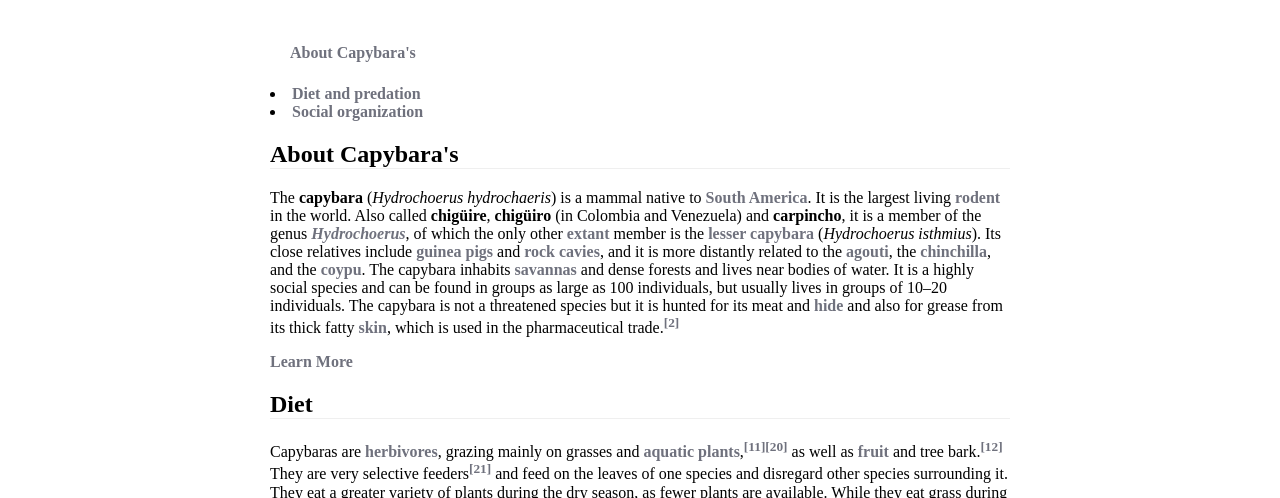
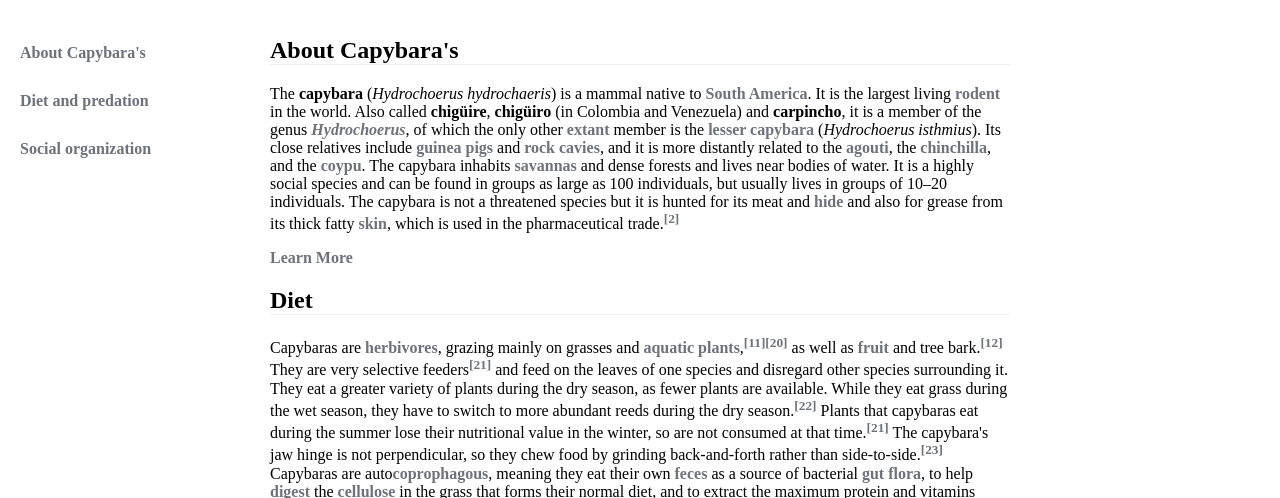
Before and after one commit to DymphnaGeels/PO, a plain HTML site: page index.html in a window 1280 px wide. Shown: the part 282-780 px from the top of the page. Drawn offline with Linux system fonts and the light colour scheme.

Commit message:
page-nav links
Opdracht 8: “.page-nav” hoort aan de linkerkant van de pagina, naast de tekst in plaats van erboven. Verplaats het menu en gebruik hiervoor “position:absolute”

```diff
--- a/PO.css
+++ b/PO.css
@@ -80,8 +80,8 @@ h2 {
 
     .page-nav ul li {
       transition: all 300ms ease;
-      left: 0px;
-      position: relative;
+      left: 20px;
+      position: absolute;
       line-height: 200%;
     }
     a:link {
--- a/index.html
+++ b/index.html
@@ -19,20 +19,14 @@
       <nav class="page-nav">
         <ul>
           <li>
-            <a href="#introduction">About Capybara's</a>
-          </li>
-
-        </ul>
-
-        <li>
-            <a href="#diet">Diet and predation</a>
-          </li>
-          <li>
-            <a href="#social">Social organization</a>
-          </li>
-
+               <a href="#introduction">About Capybara's</a>
+    </p>
+    <a href="#diet">Diet and predation</a>
+    </p>
+    <a href="#social">Social organization</a>
+    </li>
+    <ul>
       </nav>
-
 
       <div id="introduction">
         <h2>About Capybara's</h2>
```
